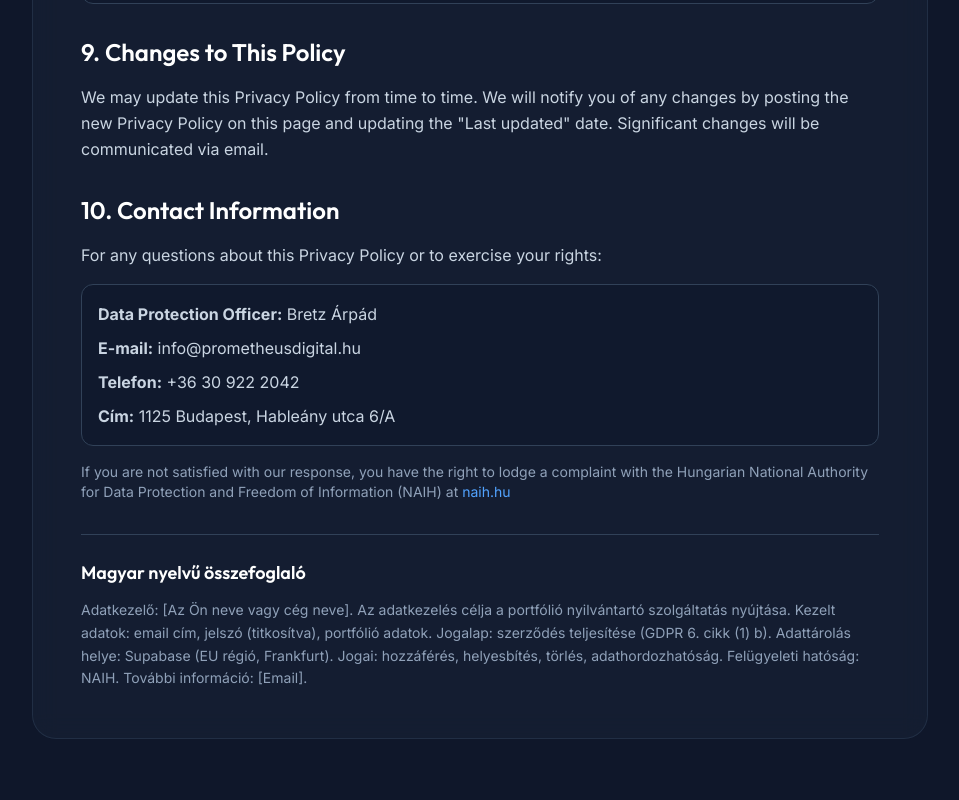
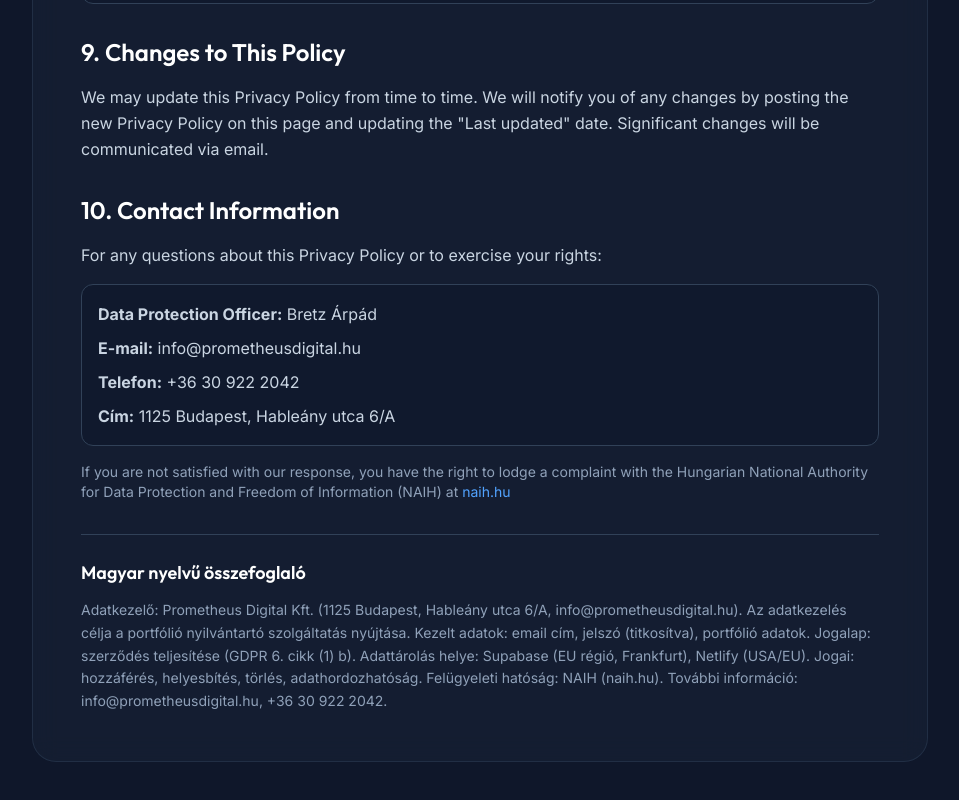
Before and after one commit to arpadbretz/stock-portfolio-tracker, a Next.js app: page /legal/privacy in a window 1280 px wide. Shown: the part 3675-4475 px from the top of the page, without its empty margins (160-1119 px from the left). Built offline with nearby package versions, Linux system fonts and the light colour scheme; no server answers.

Commit message:
fix: update Hungarian summary in Privacy Policy

```diff
--- a/app/legal/privacy/page.tsx
+++ b/app/legal/privacy/page.tsx
@@ -263,10 +263,10 @@ export default function PrivacyPolicyPage() {
                         <section className="border-t border-slate-700 pt-6">
                             <h3 className="text-lg font-semibold text-white mb-3">Magyar nyelvű összefoglaló</h3>
                             <p className="text-sm text-slate-400 leading-relaxed">
-                                Adatkezelő: [Az Ön neve vagy cég neve]. Az adatkezelés célja a portfólió nyilvántartó szolgáltatás nyújtása.
+                                Adatkezelő: Prometheus Digital Kft. (1125 Budapest, Hableány utca 6/A, info@prometheusdigital.hu). Az adatkezelés célja a portfólió nyilvántartó szolgáltatás nyújtása.
                                 Kezelt adatok: email cím, jelszó (titkosítva), portfólió adatok. Jogalap: szerződés teljesítése (GDPR 6. cikk (1) b).
-                                Adattárolás helye: Supabase (EU régió, Frankfurt). Jogai: hozzáférés, helyesbítés, törlés, adathordozhatóság.
-                                Felügyeleti hatóság: NAIH. További információ: [Email].
+                                Adattárolás helye: Supabase (EU régió, Frankfurt), Netlify (USA/EU). Jogai: hozzáférés, helyesbítés, törlés, adathordozhatóság.
+                                Felügyeleti hatóság: NAIH (naih.hu). További információ: info@prometheusdigital.hu, +36 30 922 2042.
                             </p>
                         </section>
                     </div>
```
